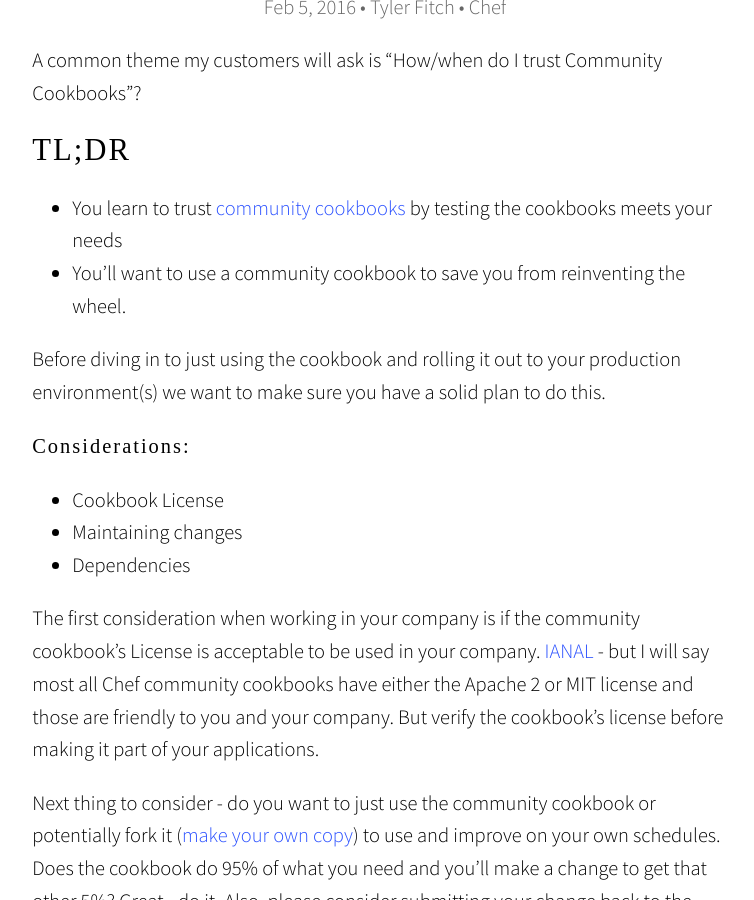
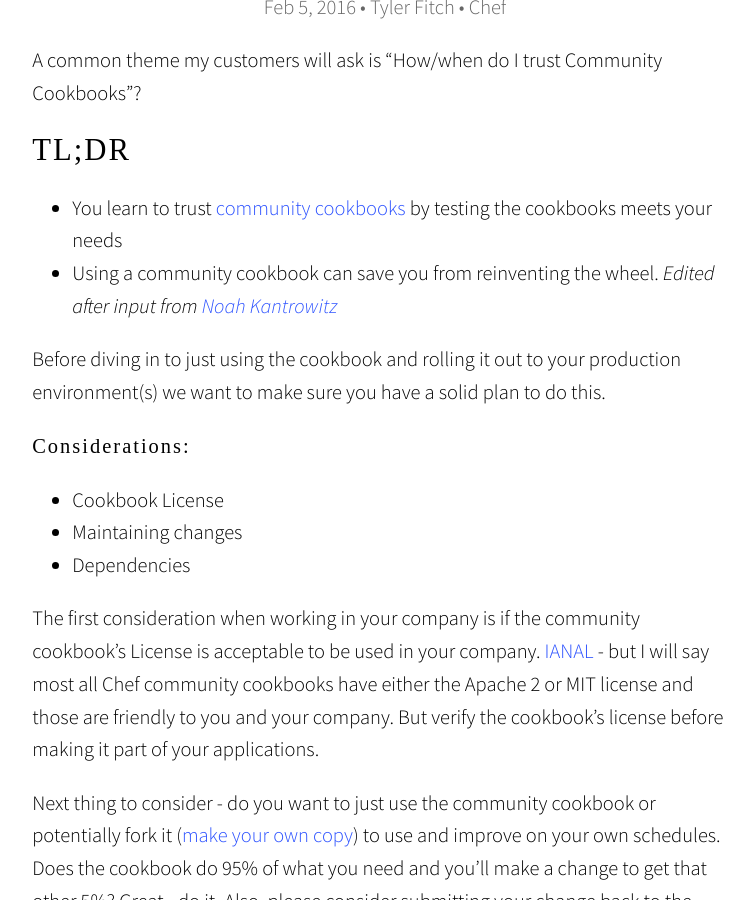
Before and after one commit to tfitch/tfitch.github.io, a Jekyll site: the page built from _posts/2016-02-05-how-when-to-use-community-cookbooks.md, in a window 1280 px wide and 900 px high, scrolled down 335 px. Shown: the whole window, without its empty margins (255-1009 px from the left). Built offline with Jekyll 4.4.1, drawn with Linux system fonts in a browser that asks for light colours; nearby versions of some CDN libraries; some web fonts are replaced; comment, search, counter and statistics services are not loaded.

Commit message:
Updated TL;DR after feedback.

```diff
--- a/_posts/2016-02-05-how-when-to-use-community-cookbooks.md
+++ b/_posts/2016-02-05-how-when-to-use-community-cookbooks.md
@@ -9,7 +9,7 @@
 
 ## TL;DR
 * You learn to trust [community cookbooks](https://supermarket.chef.io/) by testing the cookbooks meets your needs
-* You'll want to use a community cookbook to save you from reinventing the wheel.
+* Using a community cookbook can save you from reinventing the wheel. *Edited after input from [Noah Kantrowitz](https://twitter.com/kantrn/status/695752423781040128)*
 
 
 Before diving in to just using the cookbook and rolling it out to your production environment(s) we want to make sure you have a solid plan to do this.
```
